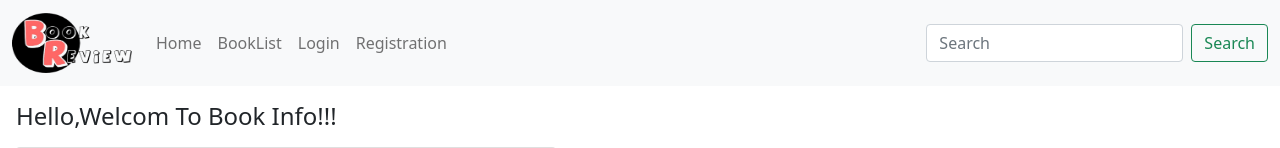
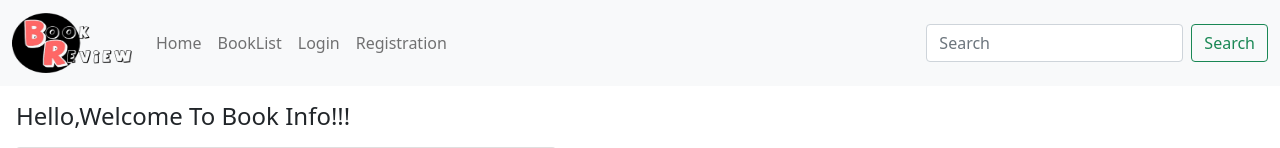
Before and after one commit to SultanKhan140/Book-Review, a Django app: page /books/ in a window 1280 px wide. Shown: the top 148 px of the page. Run offline with Django 3.2, Linux system fonts and the light colour scheme; data comes from the database, SQL or seed files in the repository; data that the repository does not hold is empty.

```diff
--- a/Bookr/settings.py
+++ b/Bookr/settings.py
@@ -122,7 +122,7 @@ USE_TZ = False  #by default it is True
 # Static files (CSS, JavaScript, Images)
 # https://docs.djangoproject.com/en/3.2/howto/static-files/
 
-STATIC_URL = '/static/'
+STATIC_URL = '/review/static/'
 STATIC_ROOT = os.path.join(BASE_DIR, 'staticfiles')
 
 STATICFILES_DIRS = [
--- a/review/templates/book_list.html
+++ b/review/templates/book_list.html
@@ -1,7 +1,7 @@
 {% extends 'base.html' %}
 {% block content %}
 
-<h4 style="margin: 2vh;">Hello,Welcom To Book Info!!!</h4>
+<h4 style="margin: 2vh;">Hello,Welcome To Book Info!!!</h4>
 
 {% for items in book_list %}
 <div class="card mb-3 ms-3" style="max-width: 540px;">
```
